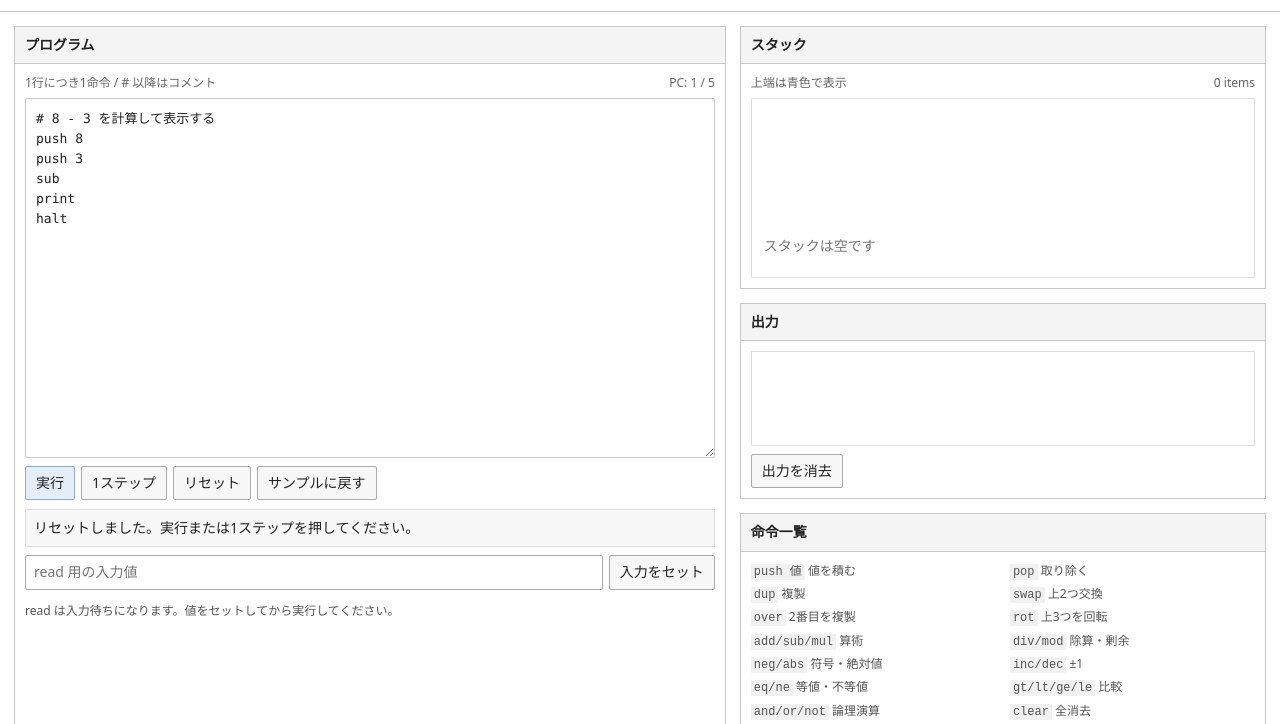
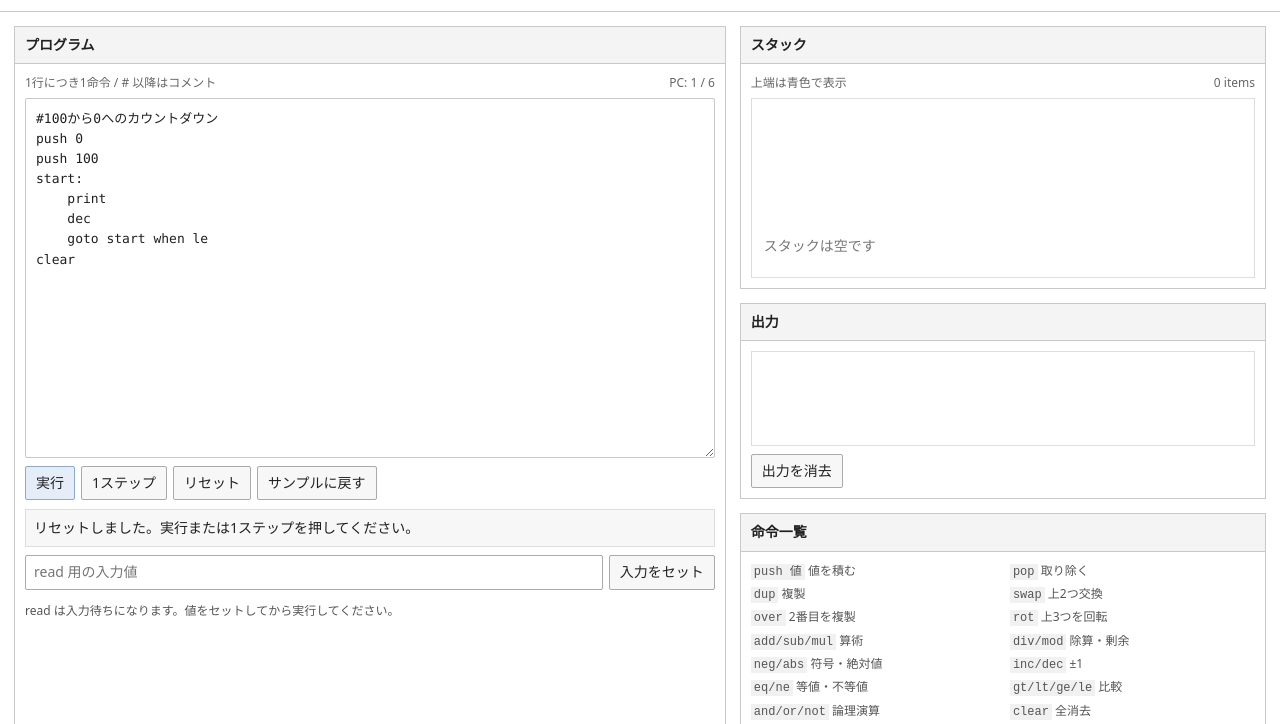
Before and after one commit to rimsky-yamatov/stacksim, a plain HTML site: page index.html in a window 1280 px wide. Shown: the part 66-790 px from the top of the page. Drawn offline with Linux system fonts and the light colour scheme.

Commit message:
Update textarea content for countdown example

```diff
--- a/index.html
+++ b/index.html
@@ -152,12 +152,14 @@ button.primary { background: #e5edf8; border-color: #8da9ce; }
         <span id="pcLabel">PC: -</span>
       </div>
 
-      <textarea id="source" spellcheck="false"># 8 - 3 を計算して表示する
-push 8
-push 3
-sub
-print
-halt</textarea>
+      <textarea id="source" spellcheck="false">#100から0へのカウントダウン
+push 0
+push 100
+start:
+    print
+    dec
+    goto start when le
+clear</textarea>
 
       <div class="toolbar">
         <button class="primary" id="runBtn">実行</button>
```
